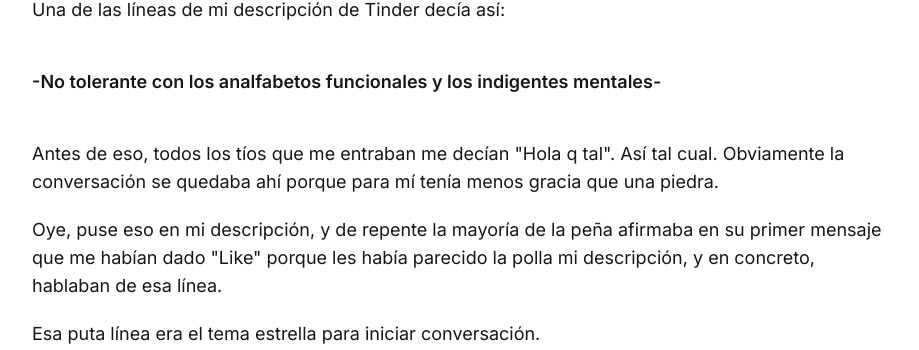
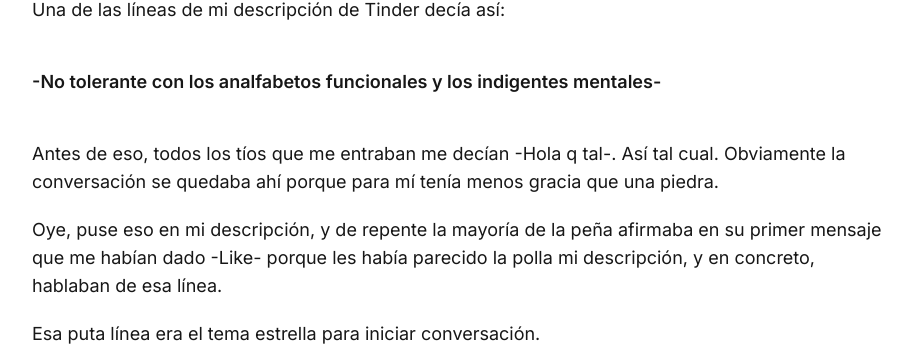
Before and after one commit to MariaLipiz/miraencomentarios, a Next.js app: page /bienvenido in a window 1280 px wide. Shown: the part 912-1262 px from the top of the page, without its empty margins (176-1095 px from the left). Built offline with nearby package versions, Linux system fonts and the light colour scheme.

Commit message:
Comillas

```diff
--- a/app/bienvenido/page.tsx
+++ b/app/bienvenido/page.tsx
@@ -59,11 +59,11 @@ export default function Bienvenido() {
         -No tolerante con los analfabetos funcionales y los indigentes mentales-
       </p>
       <p className="text-base sm:text-lg font-normal">
-        Antes de eso, todos los tíos que me entraban me decían "Hola q tal". Así tal cual. Obviamente la conversación se quedaba ahí porque para mí tenía menos gracia que una piedra.
+        Antes de eso, todos los tíos que me entraban me decían -Hola q tal-. Así tal cual. Obviamente la conversación se quedaba ahí porque para mí tenía menos gracia que una piedra.
       </p>
       <p className="text-base sm:text-lg font-normal">
         Oye, puse eso en mi descripción, y de repente la mayoría de la peña afirmaba en su primer mensaje
-        que me habían dado "Like" porque les había parecido la polla mi descripción, y en concreto, hablaban
+        que me habían dado -Like- porque les había parecido la polla mi descripción, y en concreto, hablaban
         de esa línea.
       </p>
       <p className="text-base sm:text-lg font-normal">
```
